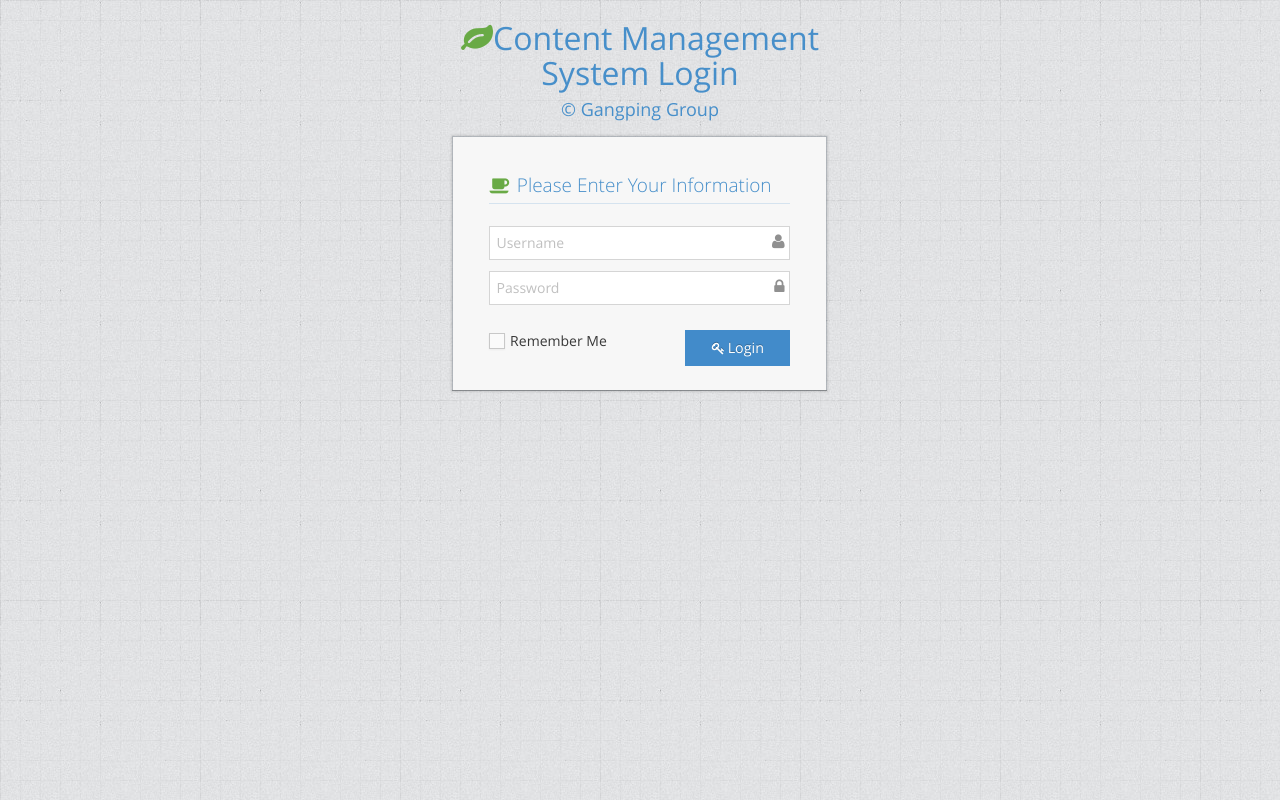
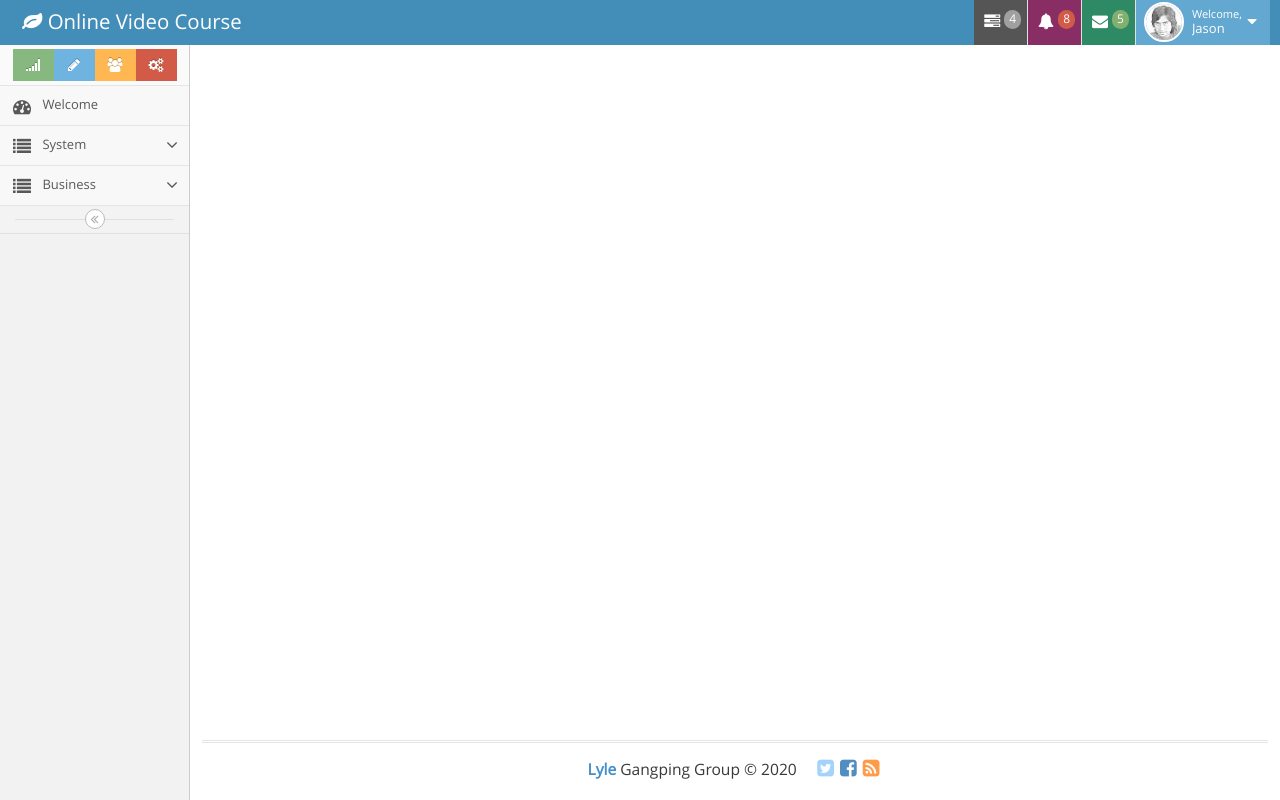
Before and after one commit to Sodakang/Enterprise-Level-Online-Video-Course-System, a Vue app in the folder Online-Course-System/admin/: page / in a window 1280 px wide. Before the commit this address led to /login. Built offline with nearby package versions, Linux system fonts and the light colour scheme.

Commit message:
1. Modify the routine: remove /admin.

```diff
--- a/Online-Course-System/admin/src/router.js
+++ b/Online-Course-System/admin/src/router.js
@@ -1,30 +1,33 @@
-import Vue from 'vue'
-import Router from 'vue-router'
-import Login from './views/login'
-import Admin from './views/admin'
-import Welcome from './views/admin/welcome'
-import Chapter from './views/admin/chapter'
+import Vue from "vue"
+import Router from "vue-router"
+import Login from "./views/login"
+import Admin from "./views/admin"
+import Welcome from "./views/admin/welcome"
+import Chapter from "./views/admin/chapter"
 
 Vue.use(Router)
 
 export default new Router({
-    mode: 'history',
+    mode: "history",
     base: process.env.BASE_URL,
     routes: [{
-        path: '*',
+        path: "*",
         redirect: "/login",
     }, {
-        path: '/login',
+        path: "/login",
         component: Login
     }, {
-        path: '/admin',
+        path: "/",
+        name: "admin",
         component: Admin,
         children: [{
-            // the configuration of the subroutine cannot begin with '/'
-            path: 'welcome',
+            // the configuration of the subroutine cannot begin with "/"
+            path: "welcome",
+            name: "welcome",
             component: Welcome
         }, {
-            path: 'business/chapter',
+            path: "business/chapter",
+            name: "business/chapter",
             component: Chapter
         }]
     }]
--- a/Online-Course-System/admin/src/views/admin.vue
+++ b/Online-Course-System/admin/src/views/admin.vue
@@ -355,7 +355,7 @@
 
                 <ul class="nav nav-list">
                     <li class="" id="welcome-sidebar">
-                        <router-link to="/admin/welcome">
+                        <router-link to="/welcome">
                             <i class="menu-icon fa fa-tachometer"></i>
                             <span class="menu-text"> Welcome </span>
                         </router-link>
@@ -408,7 +408,7 @@
 
                         <ul class="submenu">
                             <li class="active" id="business-chapter-sidebar">
-                                <router-link to="/admin/business/chapter">
+                                <router-link to="/business/chapter">
                                     <i class="menu-icon fa fa-caret-right"></i>
                                     Chapter Management
                                 </router-link>
--- a/Online-Course-System/admin/src/views/login.vue
+++ b/Online-Course-System/admin/src/views/login.vue
@@ -83,7 +83,7 @@
         },
         methods: {
             login() {
-                this.$router.push("/admin")
+                this.$router.push("/welcome")
             }
         }
     }
```
